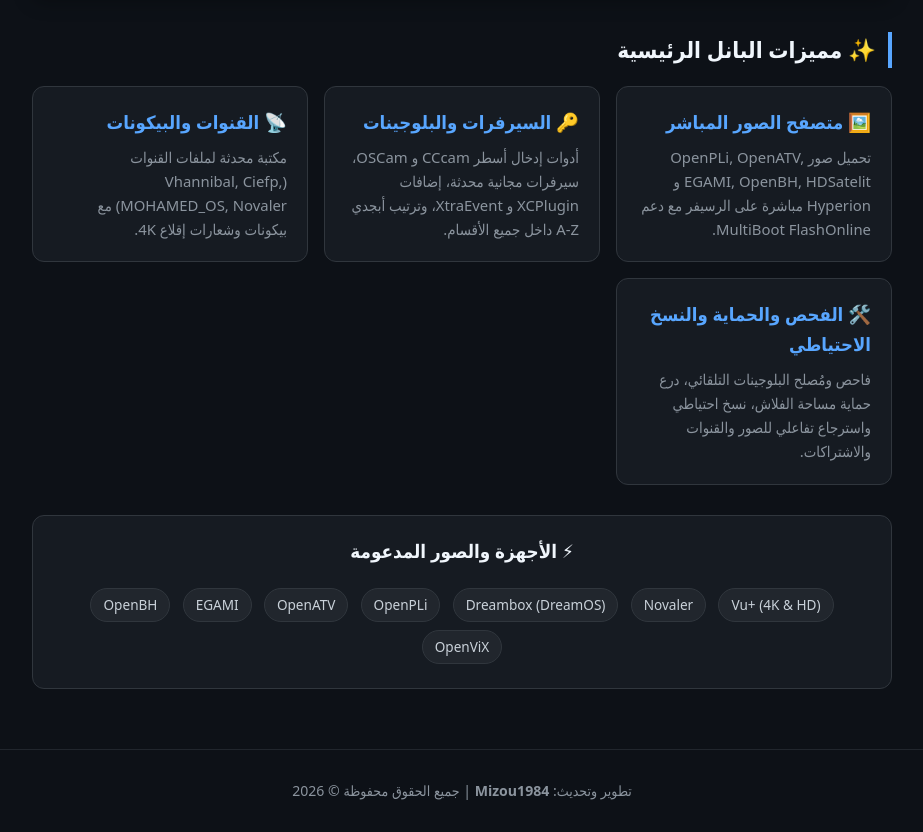
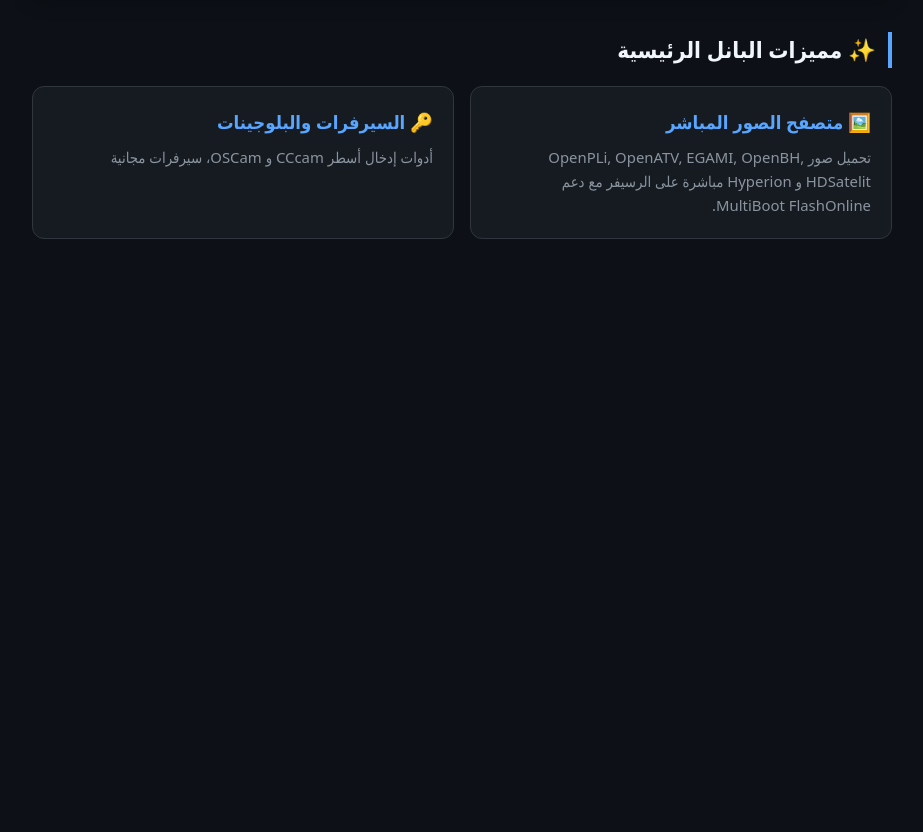
Before and after one commit to mizouh1984/E2Store, a plain HTML site: page index.html in a window 1280 px wide. Shown: the part 885-1717 px from the top of the page, without its empty margins (178-1101 px from the left). After the commit the page ends 1144 px from the top, so only its background shows below. Drawn offline with Linux system fonts and the light colour scheme.

Commit message:
Update download links and remove obsolete sections
Updated download links for IPK and DEB files to the latest version. Removed several sections related to plugins and device support.

```diff
--- a/index.html
+++ b/index.html
@@ -56,8 +56,8 @@
       <div class="cmd-code" id="telnet-cmd">wget -q "--no-check-certificate" https://raw.githubusercontent.com/mizouh1984/E2Store/main/installer.sh -O - | /bin/sh</div>
       <div class="actions">
         <button class="btn" id="copy-btn" onclick="copyCmd()">📋 نسخ أمر التثبيت</button>
-        <a class="btn btn-blue" href="https://github.com/mizouh1984/E2Store/releases/latest">📥 تحميل ملف IPK</a>
-        <a class="btn btn-purple" href="https://github.com/mizouh1984/E2Store/releases/latest">📥 تحميل ملف DEB (Dreambox)</a>
+        <a class="btn btn-blue" href="https://github.com/mizouh1984/E2Store/releases/download/5.6.0/enigma2-plugin-extensions-mizou1984store_5.6.0_all.ipk">📥 تحميل ملف IPK</a>
+        <a class="btn btn-purple" href="https://github.com/mizouh1984/E2Store/releases/download/5.6.0/enigma2-plugin-extensions-mizou1984store_5.6.0_all.deb">📥 تحميل ملف DEB (Dreambox)</a>
         <a class="btn btn-gray" href="https://github.com/mizouh1984/E2Store">💻 صفحة المشروع على GitHub</a>
       </div>
     </div>
@@ -70,45 +70,4 @@
       </div>
       <div class="card">
         <h3>🔑 السيرفرات والبلوجينات</h3>
-        <p>أدوات إدخال أسطر CCcam و OSCam، سيرفرات مجانية محدثة، إضافات XCPlugin و XtraEvent، وترتيب أبجدي A-Z داخل جميع الأقسام.</p>
-      </div>
-      <div class="card">
-        <h3>📡 القنوات والبيكونات</h3>
-        <p>مكتبة محدثة لملفات القنوات (Vhannibal, Ciefp, MOHAMED_OS, Novaler) مع بيكونات وشعارات إقلاع 4K.</p>
-      </div>
-      <div class="card">
-        <h3>🛠️ الفحص والحماية والنسخ الاحتياطي</h3>
-        <p>فاحص ومُصلح البلوجينات التلقائي، درع حماية مساحة الفلاش، نسخ احتياطي واسترجاع تفاعلي للصور والقنوات والاشتراكات.</p>
-      </div>
-    </div>
-
-    <div class="devices">
-      <h3 style="margin-top:0; color:#f0f6fc;">⚡ الأجهزة والصور المدعومة</h3>
-      <span class="tag">Vu+ (4K & HD)</span>
-      <span class="tag">Novaler</span>
-      <span class="tag">Dreambox (DreamOS)</span>
-      <span class="tag">OpenPLi</span>
-      <span class="tag">OpenATV</span>
-      <span class="tag">EGAMI</span>
-      <span class="tag">OpenBH</span>
-      <span class="tag">OpenViX</span>
-    </div>
-  </div>
-
-  <footer>
-    تطوير وتحديث: <b>Mizou1984</b> | جميع الحقوق محفوظة &copy; 2026
-  </footer>
-
-  <script>
-    function copyCmd() {
-      const cmd = document.getElementById('telnet-cmd').innerText;
-      navigator.clipboard.writeText(cmd).then(() => {
-        const btn = document.getElementById('copy-btn');
-        btn.innerText = '✅ تم النسخ بنجاح!';
-        setTimeout(() => { btn.innerText = '📋 نسخ أمر التثبيت'; }, 2500);
-      });
-    }
-  </script>
-
-</body>
-</html>
+        <p>أدوات إدخال أسطر CCcam و OSCam، سيرفرات مجانية
```
